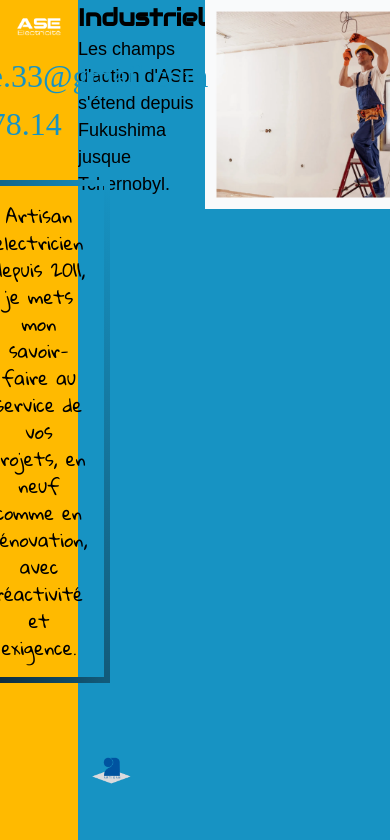
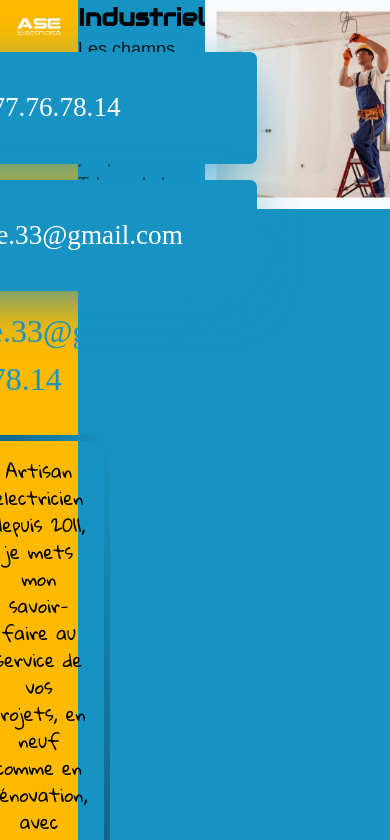
Before and after one commit to Clemsimao/ASE, a website built with Vite: page ASE Électricité/index.html in a window 390 px wide. Shown: the top 840 px of the page. Built offline with nearby package versions, Linux system fonts and the light colour scheme; a web font is replaced by a local one.

Commit message:
add: new style button for phone and mail

```diff
--- a/ASE Électricité/index.html
+++ b/ASE Électricité/index.html
@@ -16,6 +16,8 @@
   <body>
     <header>
       <img src="./public/images/logos/LogoSansFondBlanc.png" alt="logo-ase" />
+      <a class="button1" href="tel:0777767814" style="vertical-align:middle"><span>07.77.76.78.14</span></a>
+      <a class="button1" href="mailto:contactase.33@gmail.com" style="vertical-align:middle"><span>contactase.33@gmail.com</span></a>
       <div class="contactes">
         <a href="mailto:contactase.33@gmail.com">contactase.33@gmail.com</a>
         <a href="tel:0777767814">07.77.76.78.14</a>
--- a/ASE Électricité/src/style/scss/header.scss
+++ b/ASE Électricité/src/style/scss/header.scss
@@ -55,3 +55,46 @@
   div:last-child {
     margin-top: auto;
   }
+
+
+.button1 {
+  display: inline-block;
+  border-radius: 7px;
+  border: none;
+  background: v.$color-3;
+  color: white;
+  font-family: inherit;
+  text-align: center;
+  font-size: 1.7em;
+  box-shadow: 0px 14px 56px -11px v.$color-3;
+  width: 16em;
+  padding: 1.3em 2em;
+  transition: all 0.4s;
+  cursor: pointer;
+}
+
+.button1 span {
+ cursor: pointer;
+ display: inline-block;
+ position: relative;
+ transition: 0.4s;
+}
+
+.button1 span:after {
+  content: ' - Me contacter';
+  position: absolute;
+  opacity: 0;
+  top: 0;
+  right: -20px;
+  transition: 0.7s;
+  white-space: nowrap;
+}
+
+.button1:hover span {
+ padding-right: 6em;
+}
+
+.button1:hover span:after {
+ opacity: 4;
+ right: 0;
+}
```
